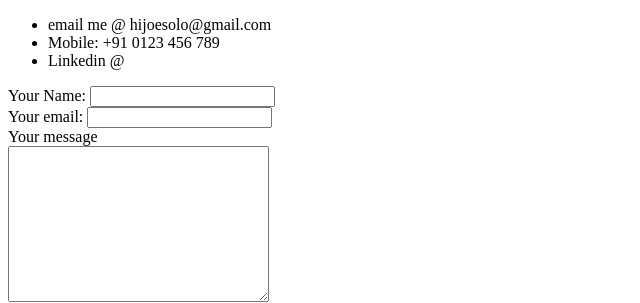
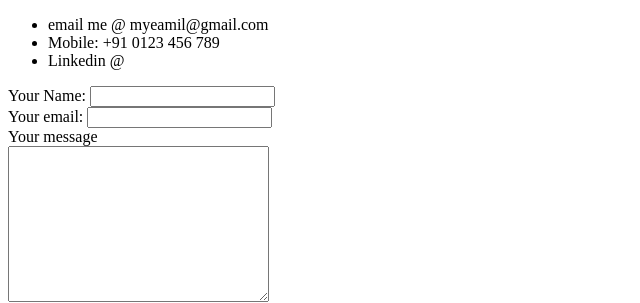
Before and after one commit to hijoelms/cv, a plain HTML site: page contact.html in a window 1280 px wide. Shown: the top 303 px of the page, 0-640 px from the left. Drawn offline with Linux system fonts and the light colour scheme.

Commit message:
updated contact email address

```diff
--- a/contact.html
+++ b/contact.html
@@ -6,7 +6,7 @@
   </head>
   <body>
     <ul>
-      <li>email me @ hijoesolo@gmail.com</li>
+      <li>email me @ myeamil@gmail.com</li>
       <li>Mobile: +91 0123 456 789</li>
       <li>Linkedin @ </li>
     </ul>
```
